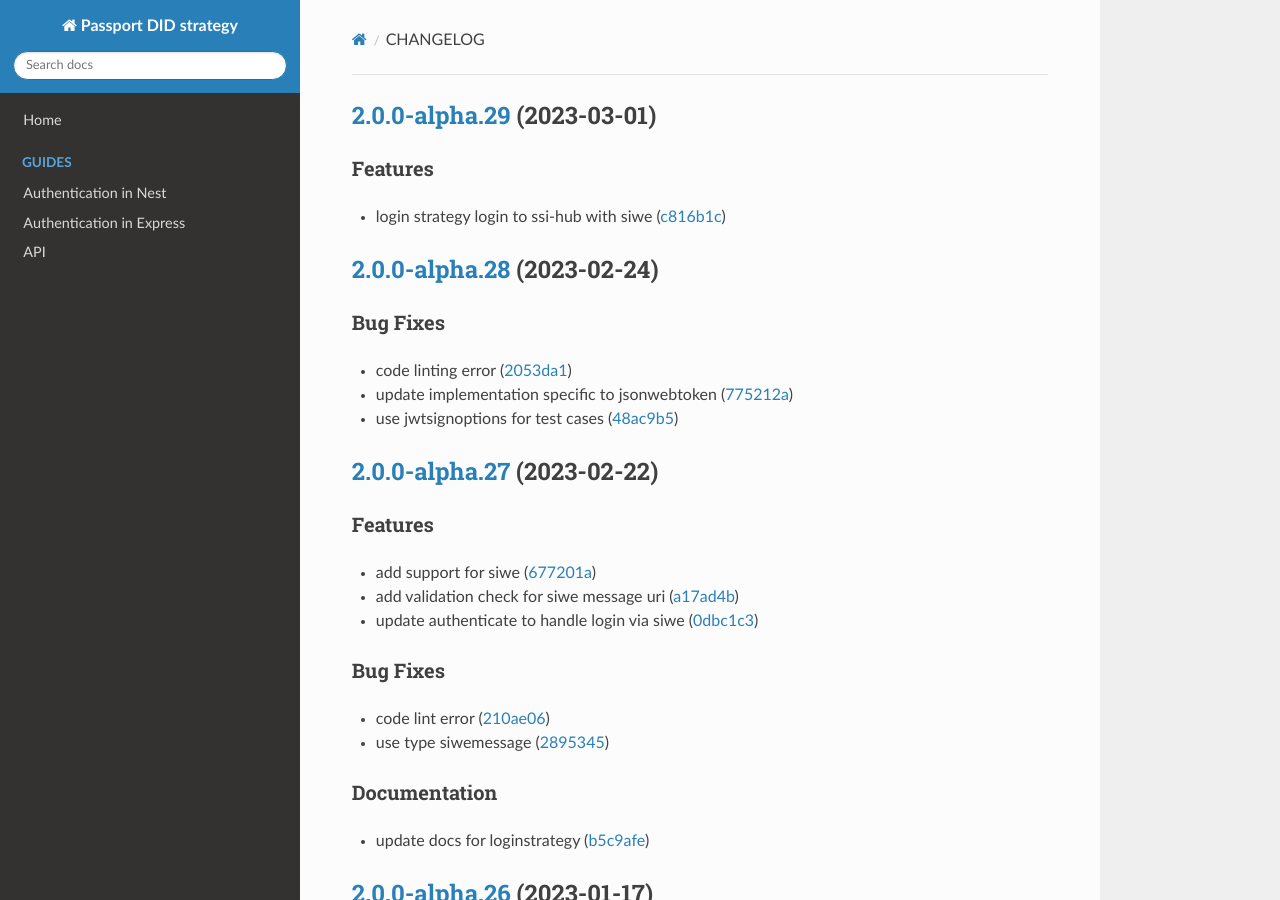
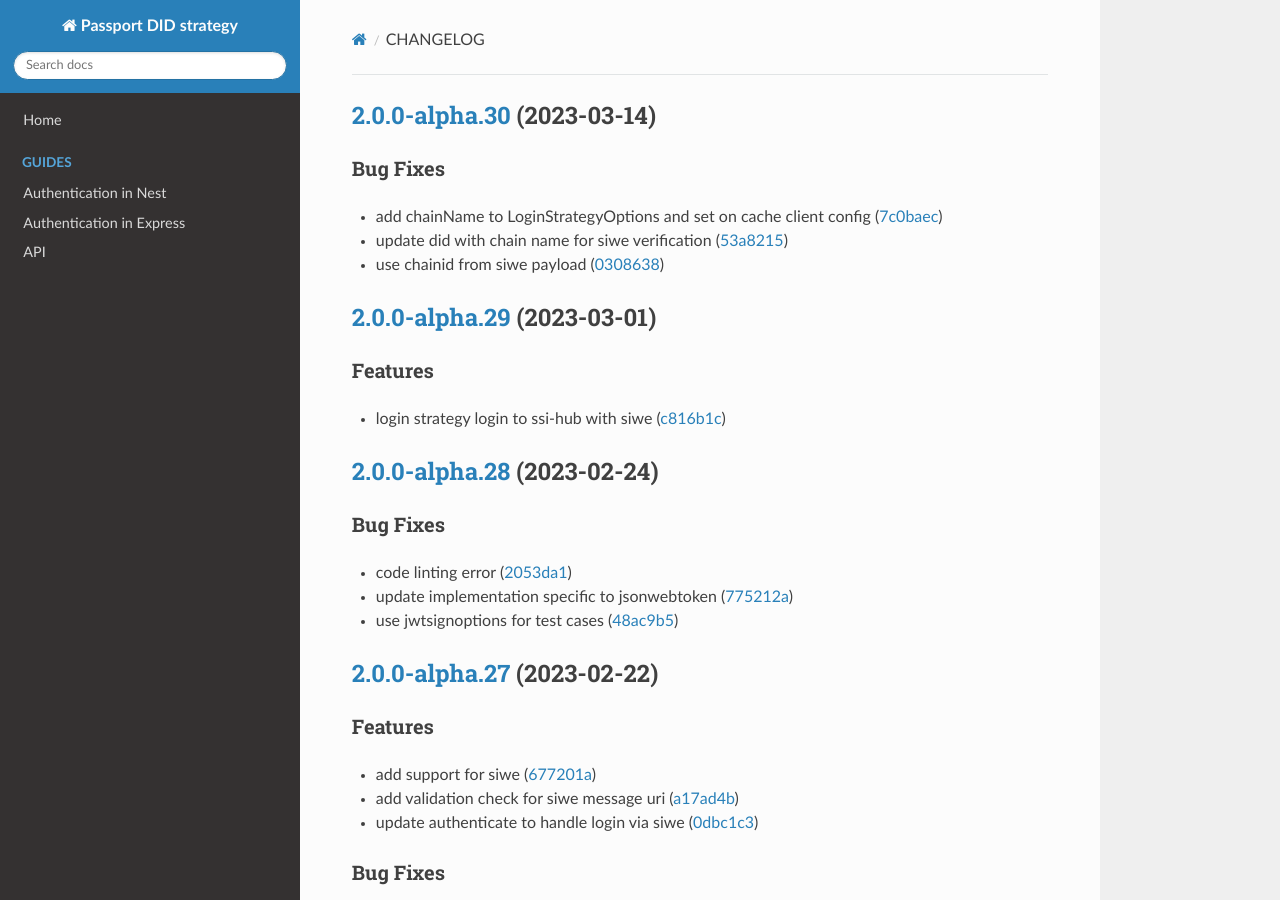
Before and after one commit to energywebfoundation/passport-did-auth, an MkDocs documentation site: the page built from docs/CHANGELOG.md, in a window 1280 px wide and 900 px high. Built offline with MkDocs 1.6.1, drawn with Linux system fonts in a browser that asks for light colours; nearby versions of some CDN libraries.

Commit message:
chore(release): 2.0.0-alpha.30 [skip ci]
## [2.0.0-alpha.30](https://github.com/energywebfoundation/passport-did-auth/compare/v2.0.0-alpha.29...v2.0.0-alpha.30) (2023-03-14)

### Bug Fixes

* add chainName to LoginStrategyOptions and set on cache client config ([7c0baec](https://github.com/energywebfoundation/passport-did-auth/commit/7c0baecf95cdc5d3d5a53c015f5e7ac5c6cc2c72))
* update did with chain name for siwe verification ([53a8215](https://github.com/energywebfoundation/passport-did-auth/commit/53a821552d15aeba1138147a91795fd44b9bab05))
* use chainid from siwe payload ([0308638](https://github.com/energywebfoundation/passport-did-auth/commit/0308638a78fa6938e760d612cc0f7bbb0d6a737f))

```diff
--- a/docs/CHANGELOG.md
+++ b/docs/CHANGELOG.md
@@ -1,3 +1,12 @@
+## [2.0.0-alpha.30](https://github.com/energywebfoundation/passport-did-auth/compare/v2.0.0-alpha.29...v2.0.0-alpha.30) (2023-03-14)
+
+
+### Bug Fixes
+
+* add chainName to LoginStrategyOptions and set on cache client config ([7c0baec](https://github.com/energywebfoundation/passport-did-auth/commit/7c0baecf95cdc5d3d5a53c015f5e7ac5c6cc2c72))
+* update did with chain name for siwe verification ([53a8215](https://github.com/energywebfoundation/passport-did-auth/commit/53a821552d15aeba1138147a91795fd44b9bab05))
+* use chainid from siwe payload ([0308638](https://github.com/energywebfoundation/passport-did-auth/commit/0308638a78fa6938e760d612cc0f7bbb0d6a737f))
+
 ## [2.0.0-alpha.29](https://github.com/energywebfoundation/passport-did-auth/compare/v2.0.0-alpha.28...v2.0.0-alpha.29) (2023-03-01)
 
 
--- a/package.json
+++ b/package.json
@@ -1,6 +1,6 @@
 {
   "name": "passport-did-auth",
-  "version": "2.0.0-alpha.29",
+  "version": "2.0.0-alpha.30",
   "description": "",
   "main": "dist/index.js",
   "types": "dist/index.d.ts",
```
